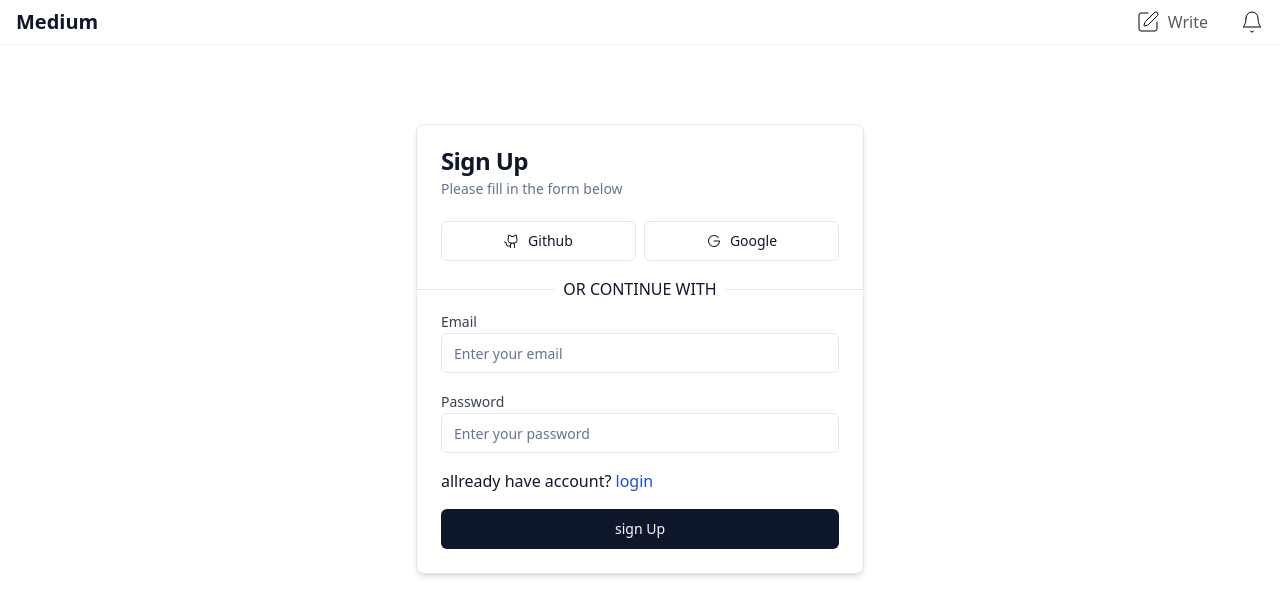
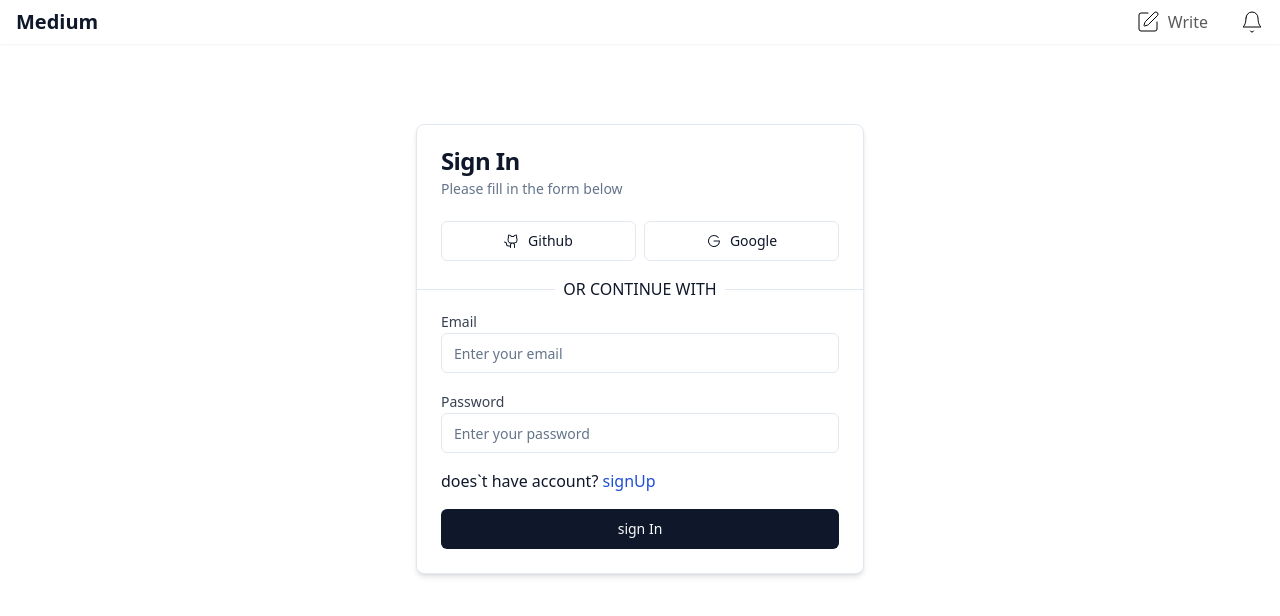
Before and after one commit to MuhamadRafliRabani/MEDIUM-CLONE, a Next.js app: page /auth in a window 1280 px wide. Shown: the top 616 px of the page. Built offline with nearby package versions, Linux system fonts and the light colour scheme.

Commit message:
fix: add login feat as first

```diff
--- a/src/components/richTextEditor/toolTipsTeks.tsx
+++ b/src/components/richTextEditor/toolTipsTeks.tsx
@@ -2,7 +2,6 @@
 import { Plus, Redo, Undo } from "lucide-react";
 import { useEffect, useState } from "react";
 import { debounce } from "lodash";
-import { FormikProps } from "formik";
 import { useTiptapConfigure } from "@/lib/tiptap";
 import BtnExtention from "./btn-extention";
 import { TiptapConfigureProps } from "@/lib";
--- a/src/features/auth/index.tsx
+++ b/src/features/auth/index.tsx
@@ -30,7 +30,7 @@
 
 const FormCard: React.FC = () => {
   const { setUser } = useUser();
-  const [isSignUp, setIsSignUp] = useState<boolean>(true);
+  const [isSignUp, setIsSignUp] = useState<boolean>(false);
   const route = useRouter();
   const {
     mutate: auth,
--- a/src/pages/article/[id].tsx
+++ b/src/pages/article/[id].tsx
@@ -26,7 +26,6 @@
     url: `/article/${query.id}`,
     key: query,
   });
-  console.log("🚀 ~ Article ~ data:", data);
 
   const { data: comments } = useHandleGet({
     url: `/feature/comment/${query.id}`,
```
